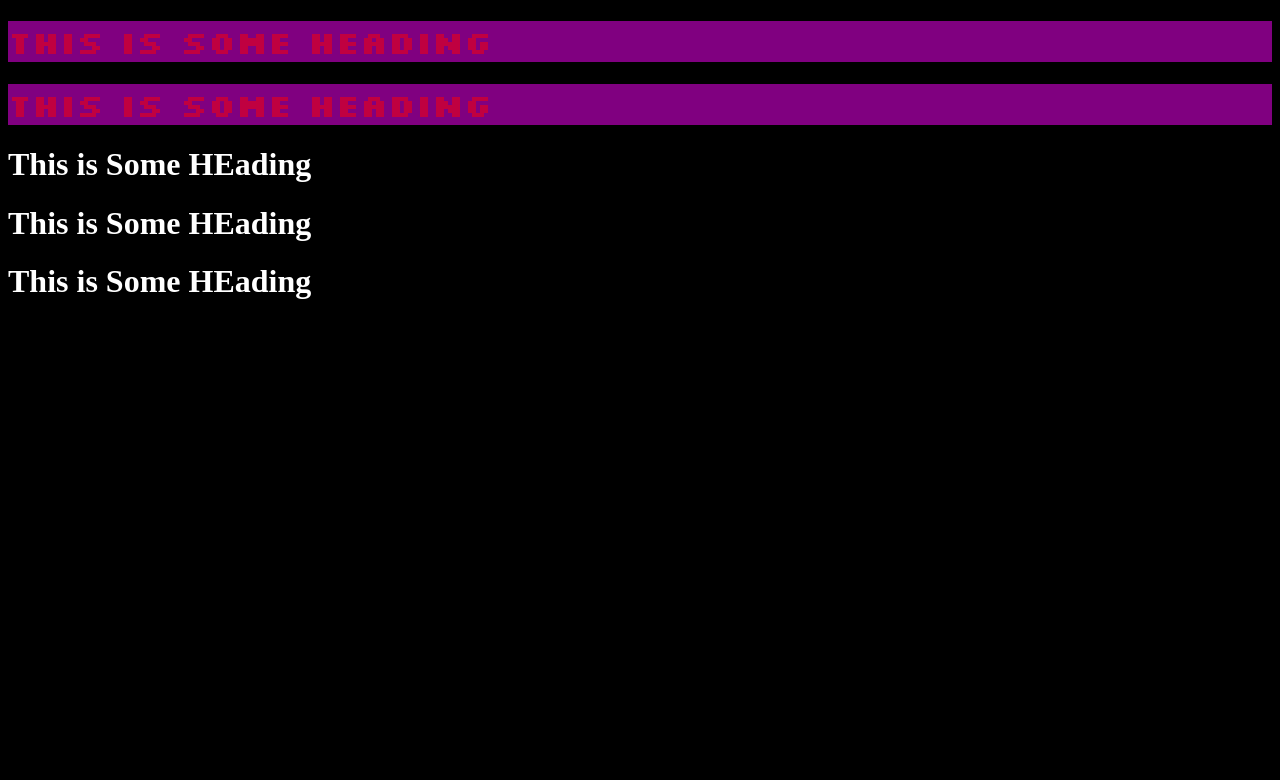
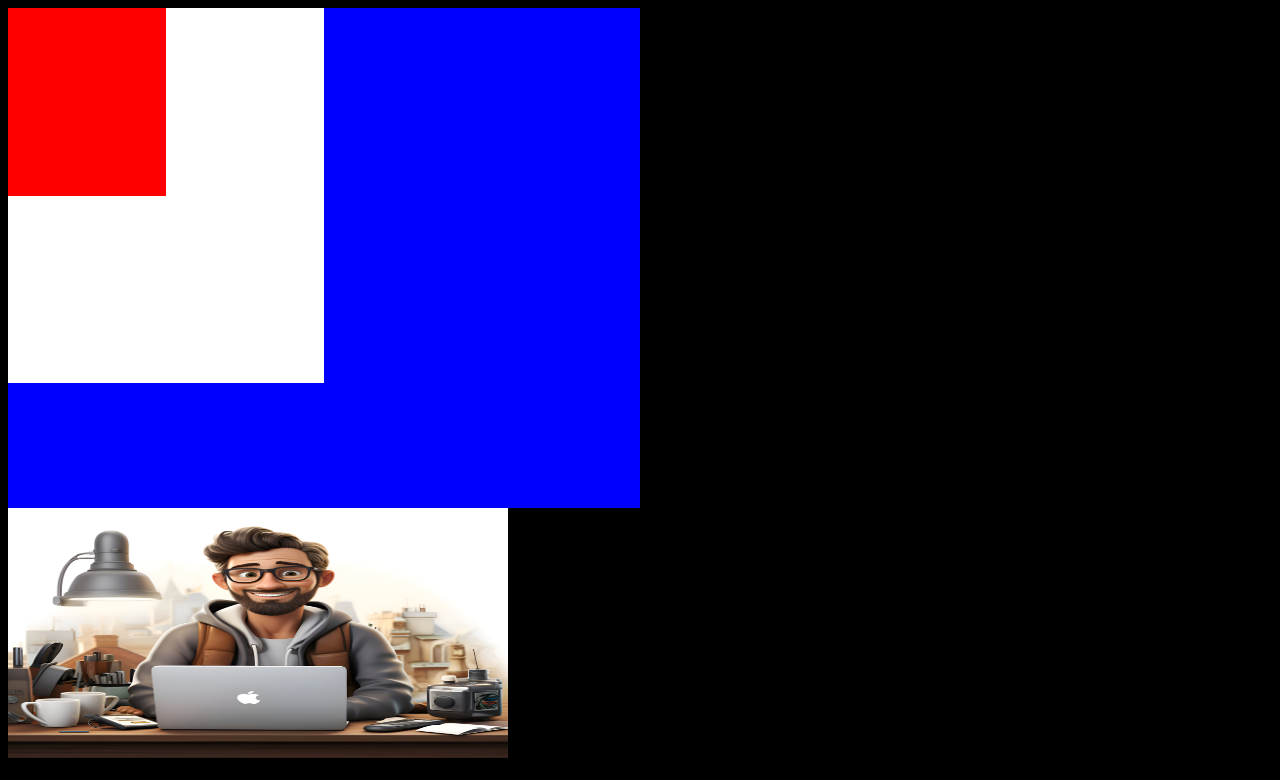
Before and after one commit to Code-Hopper/6PM-itech, a plain HTML site: page css/css-2/index.html in a window 1280 px wide. Shown: the top 780 px of the page. Drawn offline with Linux system fonts and the light colour scheme.

Commit message:
css units

```diff
--- a/css/css-2/index.html
+++ b/css/css-2/index.html
@@ -1,5 +1,6 @@
 <!DOCTYPE html>
 <html lang="en">
+
 <head>
     <meta charset="UTF-8">
     <meta name="viewport" content="width=device-width, initial-scale=1.0">
@@ -7,7 +8,23 @@
     <link rel="stylesheet" href="./style.css">
 
 </head>
+
 <body>
+
+    <div class="parent">
+
+        <div class="child">
+            <div class="child2">
+
+            </div>
+        </div>
+
+    </div>
+
+    <!-- <img id="img1" width="500px" height="500px" src="./image1.jpg" alt=""> -->
+
+    <img id="img1" src="./image1.jpg" alt="">
+
 
     <h1 id="i1" class="first">This is Some HEading</h1>
     <h1 id="i1" class="first">This is Some HEading</h1>
@@ -15,5 +32,16 @@
     <h1 id="i1" class="">This is Some HEading</h1>
     <h1 id="i1" class="">This is Some HEading</h1>
 
+    <!-- units for width & height | digital display units (px [smallest unit in display is pixel, this is a static unit], % (responsive unit that changes as the width or height changes) , vh , vw , em , rem) -->
+
+    <!-- 2D | width - x & height - y -->
+
+    <div id="d1">
+
+    </div>
+
+
+
 </body>
+
 </html>
--- a/css/css-2/style.css
+++ b/css/css-2/style.css
@@ -20,15 +20,56 @@
     rgb(235, 54, 120)
     cny */
    /* rgba(0,0,0,0-1) */
-    background-color: rgba(255, 0, 255,0.5);
+   background-color: rgba(255, 0, 255, 0.5);
    /* background-color property is for background */
    font-family: "Silkscreen", sans-serif;
-
+   /* we change writing style of text by assigning font family value to font-family: property */
 }
 
 body {
    color: white;
    background-color: black;
+   /* height: 500px; */
+   /* initialy body has 0 height, later on the space required to hold the content become the total height of body and width is always 100% to the screen size*/
+}
+
+#img1 {
+   width: 500px;
+   height: 250px;
+}
+
+#d1 {
+   height: 250px;
+   width: 250px;
+   /* external height and width */
+   /* this width and height are assigned by us that why it is external */
+   background-color: red;
 }
 
 /* font */
+
+/* percentage, will always be calculated based on total width/height of a parent element */
+
+/* % this unit will help to give relative width & height */
+
+.parent {
+   width: 50%;
+   height: 500px;
+   background-color: blue;
+}
+
+.child {
+   width: 50%;
+   /* 250px */
+   height: 75%;
+   /* 375px */
+   background-color: white;
+}
+
+.child2 {
+   background-color: red;
+   width: 50%;
+   /*125*/
+   height: 50%;
+   /*187.5*/
+}
```
Also changed, not shown: css/css-2/image1.jpg (renamed from html/image1.jpg). Lines whose indentation alone changed are shown as unchanged.
